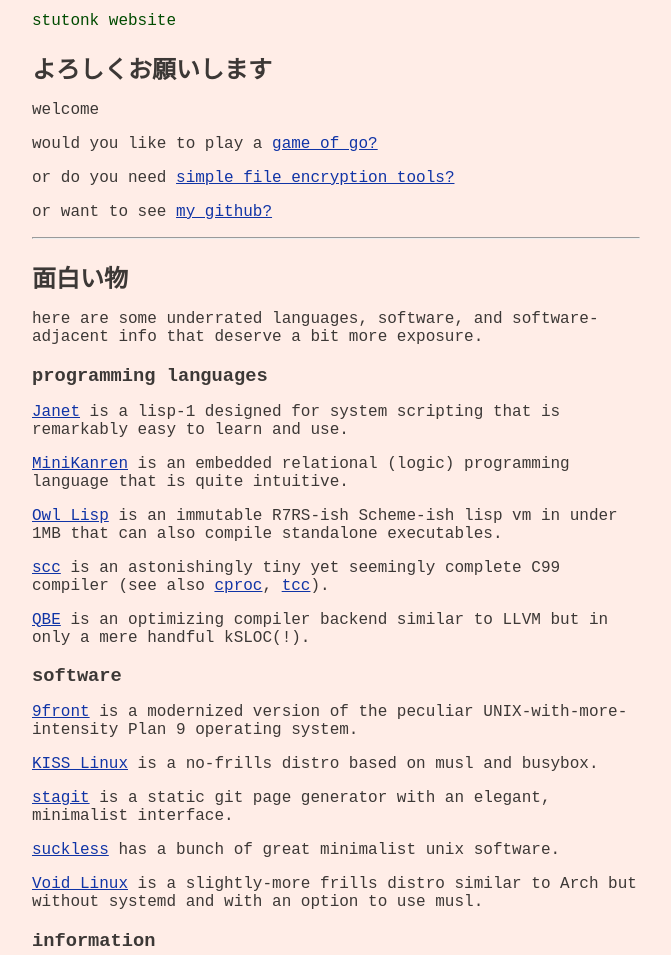
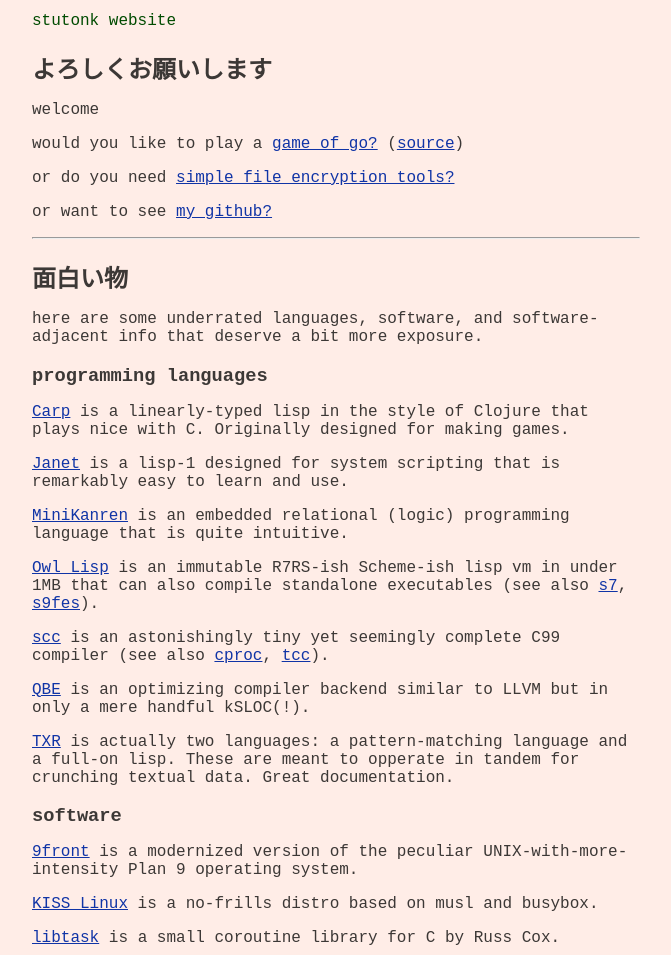
Before and after one commit to stutonk/stutonk.github.io, a plain HTML site: page index.html in a window 1280 px wide. Shown: the part 20-975 px from the top of the page, without its empty margins (304-975 px from the left). Drawn offline with Linux system fonts and the light colour scheme.

Commit message:
Add a couple more links

```diff
--- a/index.html
+++ b/index.html
@@ -16,7 +16,10 @@
             <section>
             <h1>よろしくお願いします</h1>
             <p>welcome</p>
-            <p>would you like to play a <a href="goban.html">game of go?</a></p>
+            <p>
+                would you like to play a <a href="goban.html">game of go?</a>
+                (<a href="https://github.com/stutonk/goban.js">source</a>)
+            </p>
             <p>or do you need <a href="crypt.html">simple file encryption tools?</a></p>
             <p>or want to see <a href="https://github.com/stutonk">my github?</a></p>
             </section>
@@ -30,6 +33,11 @@
 
             <h3>programming languages</h3>
             <p>
+                <a href="https://github.com/carp-lang/Carp">Carp</a> is a linearly-typed
+                lisp in the style of Clojure that plays nice with C. Originally designed
+                for making games.
+            </p>
+            <p>
                 <a href="https://janet-lang.org/">Janet</a> is a lisp-1 designed for
                 system scripting that is remarkably easy to learn and use.
             </p>
@@ -40,7 +48,9 @@
             <p>
                 <a href="https://gitlab.com/owl-lisp/owl">Owl Lisp</a> is an immutable
                 R7RS-ish Scheme-ish lisp vm in under 1MB that can also compile standalone
-                executables.
+                executables (see also
+                <a href="https://ccrma.stanford.edu/software/snd/snd/s7.html">s7</a>,
+                <a href="http://t3x.org/s9fes/index.html">s9fes</a>).
             </p>
             <p>
                 <a href="http://git.simple-cc.org/scc/file/README.html">scc</a> is an
@@ -52,6 +62,11 @@
                 <a href="https://c9x.me/compile/">QBE</a> is an optimizing compiler backend
                 similar to LLVM but in only a mere handful kSLOC(!).
             </p>
+            <p>
+                <a href="https://www.nongnu.org/txr/">TXR</a> is actually two languages: a
+                pattern-matching language and a full-on lisp. These are meant to opperate in
+                tandem for crunching textual data. Great documentation.
+            </p>
 
             <h3>software</h3>
             <p>
@@ -61,6 +76,10 @@
             <p>
                 <a href="https://getkiss.org/">KISS Linux</a> is a no-frills distro based
                 on musl and busybox.
+            </p>
+            <p>
+                <a href="https://swtch.com/libtask/">libtask</a> is a small coroutine library
+                for C by Russ Cox.
             </p>
             <p>
                 <a href="https://git.codemadness.org/stagit/file/README.html">stagit</a> is
@@ -101,6 +120,8 @@
             all content is in the <a href="https://creativecommons.org/publicdomain/zero/1.0/">public domain</a>.
             <br />
             contact (@ xealblade (dot gmail com))
+            <br />
+            <i>last updated 23 Oct 2019</i>
         </footer>
     </body>
 </html>
```
